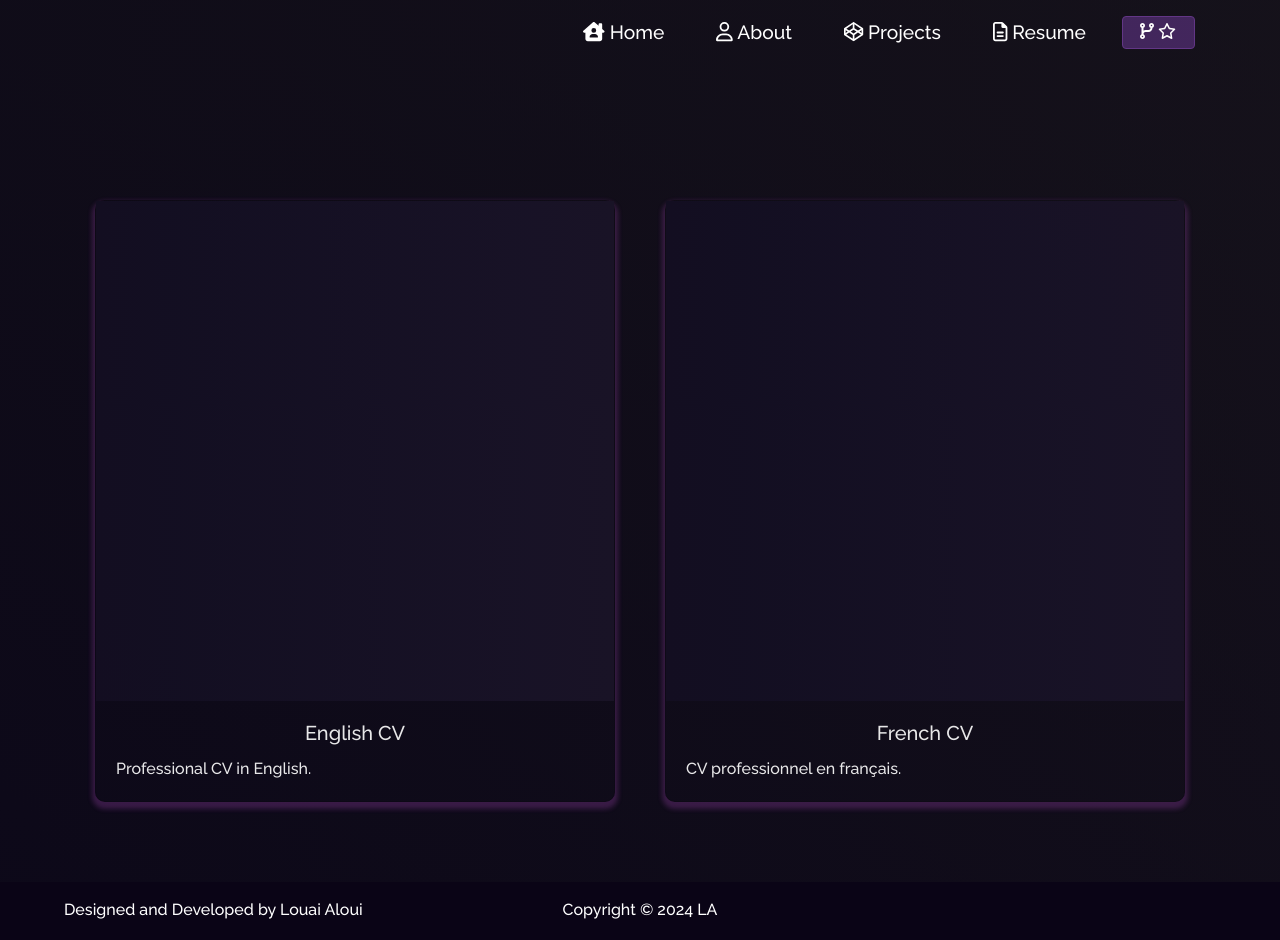
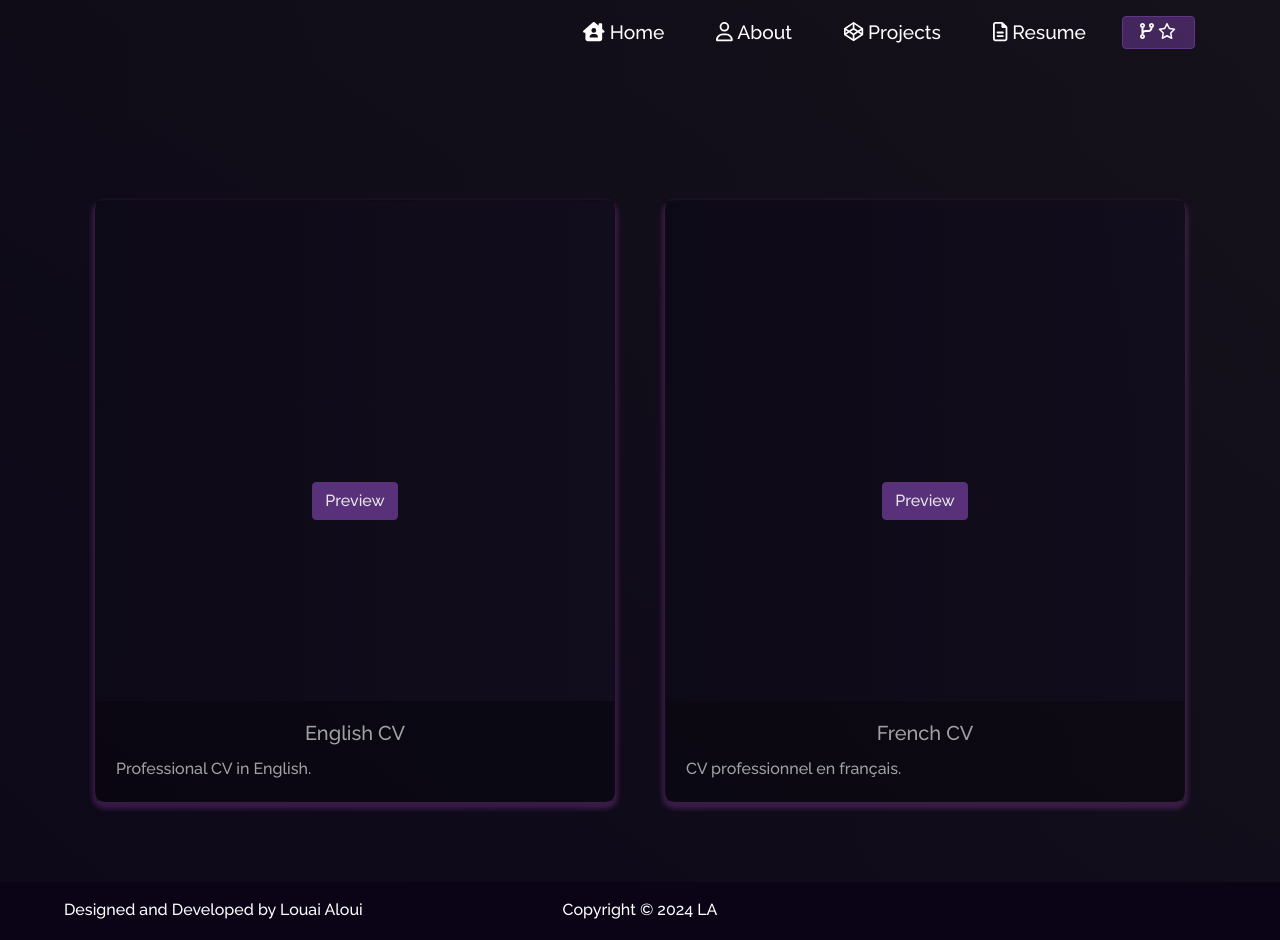
Before and after one commit to AlouiLouai/2023-2024-portfolio, a Next.js app: page /Resume in a window 1280 px wide. Built offline with nearby package versions, Linux system fonts and the light colour scheme.

Commit message:
updating the resume side of portfolio

```diff
--- a/app/Resume/ChooseCard.tsx
+++ b/app/Resume/ChooseCard.tsx
@@ -2,17 +2,14 @@
 import Card from "react-bootstrap/Card";
 import Modal from "react-bootstrap/Modal";
 import { useState } from "react";
+import { Button } from "react-bootstrap";
 
-export default function ChooseCards({
-  title,
-  description,
-  previewLink,
-}: any) {
+export default function ChooseCards({ title, description, previewLink }: any) {
   const [showPreview, setShowPreview] = useState(false);
 
-  // Open the modal when mouse enters
-  const handleMouseEnter = () => {
-    setShowPreview(true);
+  // Toggle the modal visibility
+  const handlePreviewClick = () => {
+    setShowPreview(!showPreview);
   };
 
   // Close the modal when clicked outside
@@ -22,7 +19,20 @@ export default function ChooseCards({
 
   return (
     <>
-      <Card className="project-card-view" onMouseEnter={handleMouseEnter}>
+      <Card className="project-card-view">
+        <div className="button-overlay">
+          <Button
+            variant="primary"
+            onClick={handlePreviewClick}
+            style={{
+              backgroundColor: "#a588c0",
+              borderColor: "#a588c0",
+              color: "#fff",
+            }}
+          >
+            Preview
+          </Button>
+        </div>
         <iframe
           src={previewLink}
           className="pdf-preview"
@@ -45,6 +55,21 @@ export default function ChooseCards({
         backdrop="static" // Prevent closing when clicking outside, but handle onHide manually
         className="custom-modal" // Add custom class to modal
       >
+        <Button
+          variant="secondary"
+          onClick={handleModalClose}
+          style={{
+            position: "absolute",
+            top: "10px",
+            right: "10px",
+            zIndex: 1050,
+            backgroundColor: "#a588c0",
+            borderColor: "#a588c0",
+            color: "#fff",
+          }}
+        >
+          Close
+        </Button>
         <Modal.Body>
           <iframe
             src={previewLink}
@@ -62,6 +87,23 @@ export default function ChooseCards({
         /* Custom Modal Border */
         .custom-modal .modal-content {
           border: 2px solid #a588c0 !important; /* Change the border color here */
+        }
+
+        .button-overlay {
+          position: absolute; /* Ensure overlay positioning */
+          top: 0;
+          left: 0;
+          width: 100%; /* Cover the entire card */
+          height: 100%; /* Cover the entire card */
+          display: flex; /* Use Flexbox for centering */
+          justify-content: center; /* Center horizontally */
+          align-items: center; /* Center vertically */
+          background-color: rgba(
+            0,
+            0,
+            0,
+            0.3
+          ); /* Optional: Transparent overlay background */
         }
 
         .image-wrapper {
```
